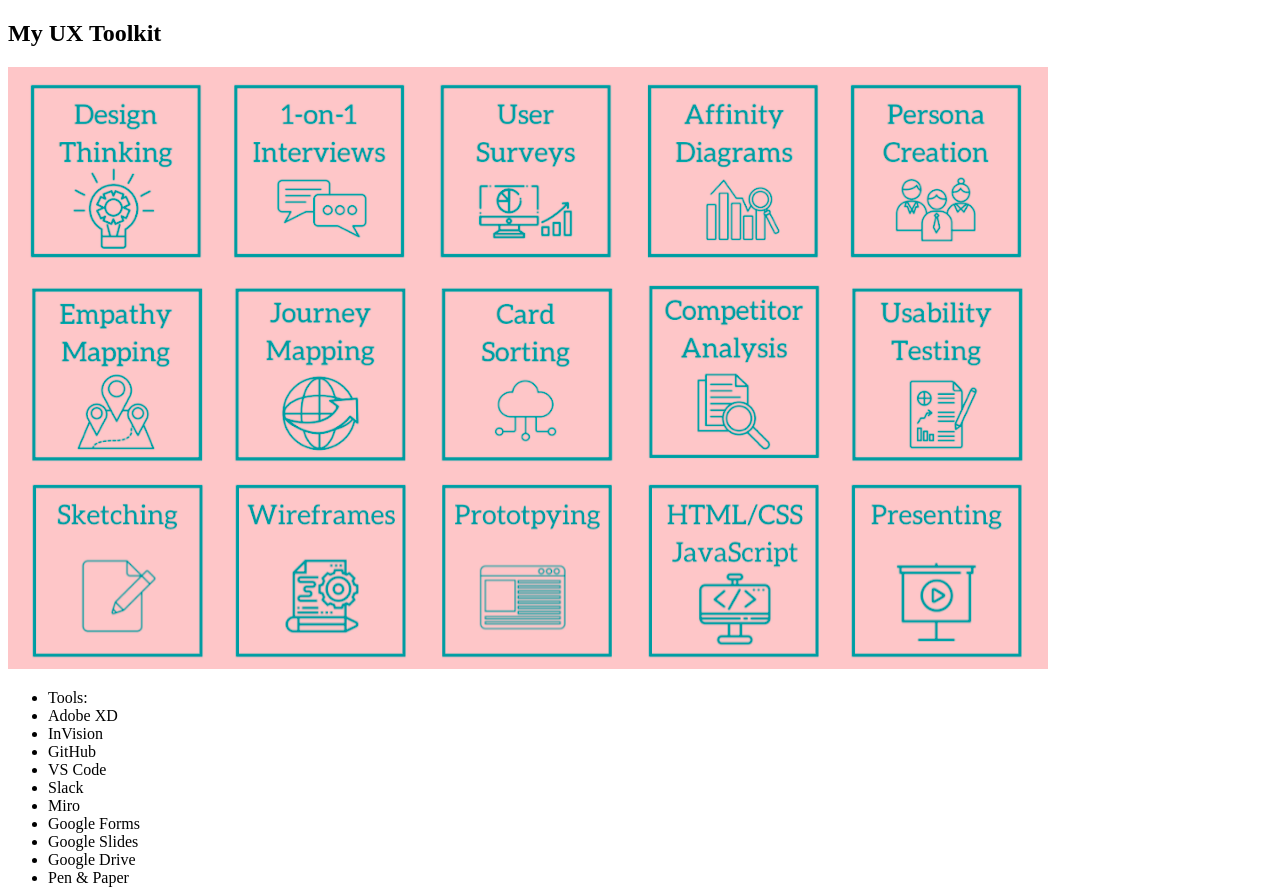
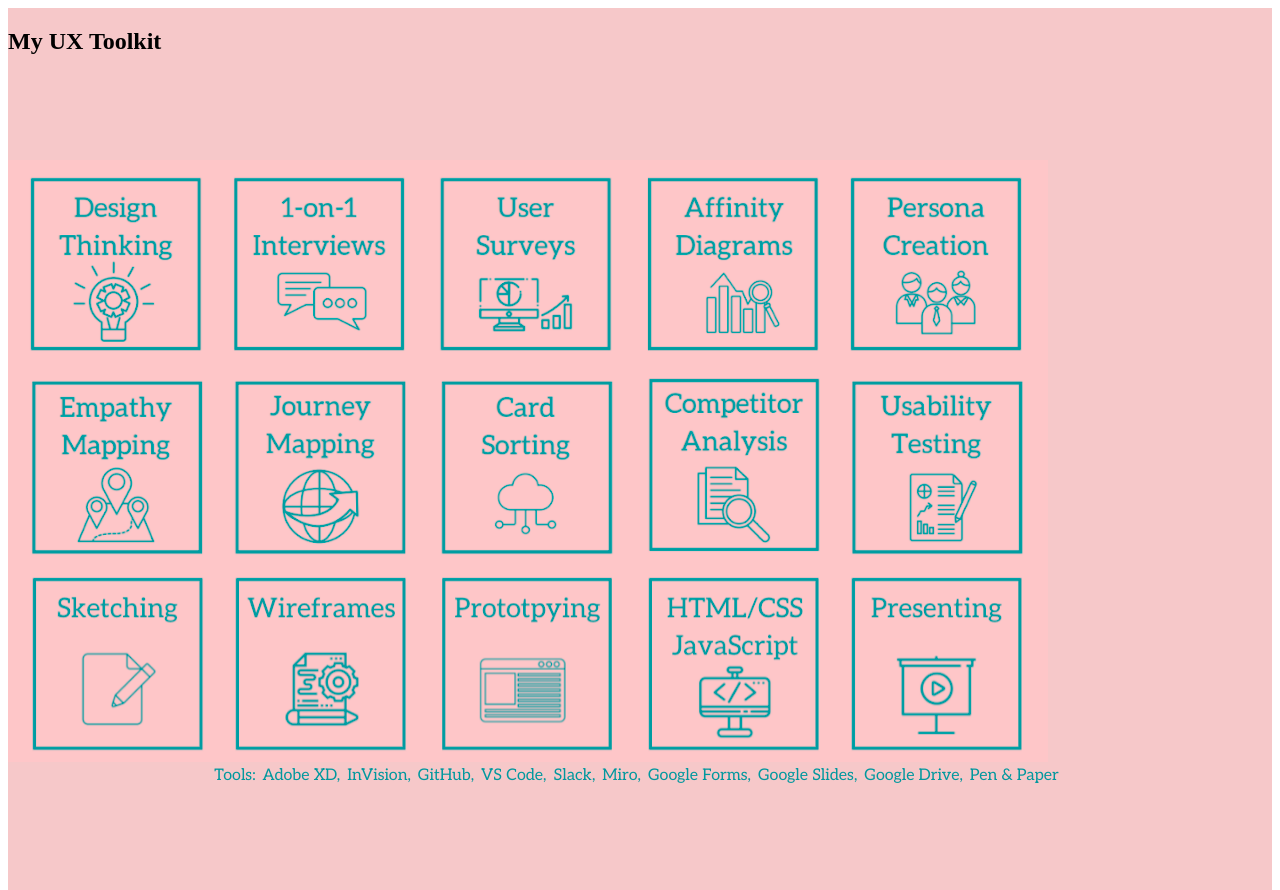
Before and after one commit to kristinbowser/UX_UI_HW_18, a plain HTML site: page index.html in a window 1280 px wide. Shown: the top 890 px of the page. Drawn offline with Linux system fonts and the light colour scheme; a web font is replaced by a local one.

Commit message:
grid added to my skills and tools list formatted

```diff
--- a/css/style.css
+++ b/css/style.css
@@ -0,0 +1,38 @@
+.mySkills {
+    display: grid;
+    background-color: #F6C8C9;
+    grid-auto-columns: 100%;
+    grid-template-rows: 1fr 4fr 1fr;
+    grid-template-areas:
+    "myUxTools"
+    "skillsGrid"
+    "toolList";
+}
+
+#myUxTools {
+    grid-area: myUxTools;
+}
+
+#skillsGrid {
+    grid-area: skillsGrid;
+    width: 100%;
+    justify-self: center;
+}
+
+#toolList {
+    grid-area: toolList;
+    justify-self: center;
+}
+
+ul {
+    list-style-type: none;
+    margin: 0;
+    padding: 0;
+    overflow: hidden;
+  }
+
+  li {
+    float: left;
+    padding-right: 7px;
+    font-family: 'Aleo', sans-serif;
+    color: #01989E;
--- a/index.html
+++ b/index.html
@@ -6,26 +6,27 @@
     <meta name="viewport" content="width=device-width, initial-scale=1.0">
     <title>Kristin Portfolio</title>
 </head>
-
+    <link rel="stylesheet" type="text/css" href="css/style.css">
+    <link href="https://fonts.googleapis.com/css2?family=Aleo:ital,wght@0,400;0,700;1,700&family=Shrikhand&display=swap" rel="stylesheet">
 <body>
 
     <section class=mySkills>
-        <h1>My UX Toolkit</h1>
+        <h1 id=myUxTools>My UX Toolkit</h1>
         <div class=skillsGrid>
             <img id=mySkillsPic src="images/My Skills.png">
         </div>
         <div id=toolList>
-            <ul>
-                <li>Tools:</li>
-                <li>Adobe XD</li>
-                <li>InVision</li>
-                <li>GitHub</li>
-                <li>VS Code</li>
-                <li>Slack</li>
-                <li>Miro</li>
-                <li>Google Forms</li>
-                <li>Google Slides</li>
-                <li>Google Drive</li>
+            <ul id=uxTools>
+                <li>Tools: </li>
+                <li>Adobe XD, </li>
+                <li>InVision, </li>
+                <li>GitHub, </li>
+                <li>VS Code, </li>
+                <li>Slack, </li>
+                <li>Miro, </li>
+                <li>Google Forms, </li>
+                <li>Google Slides, </li>
+                <li>Google Drive,</li>
                 <li>Pen & Paper</li>
             </ul>
         </div>
@@ -38,7 +39,7 @@
                 <img src="images/kitten.png">
             </div>
             <div>
-                <h3>Case Study #1<br>
+                <h2 id=case1>Case Study #1<br>
                     COFAS Redesign<br>
                     Mobile & Desktop
                 </h3>
@@ -50,10 +51,10 @@
                 <img src="images/coffee.png">
             </div>
             <div>
-                <h3>Case Study #2<br>
+                <h2 id=case2>Case Study #2<br>
                     GetGreen<br>
                     Mobile App
-                </h3>
+                </h2>
                 <button class=viewProject href=#>View Project</button>
             </div>
         </div>
@@ -62,10 +63,10 @@
                 <img src="images/van.jpeg">
             </div>
             <div>
-                <h3>Case Study #3<br>
+                <h2 id=case3>Case Study #3<br>
                     Living Local<br>
                     Mobile App
-                </h3>
+                </h2>
                 <button class=viewProject href=#>View Project</button>
             </div>
         </div>
```
Also changed, not shown: 2 other files.
